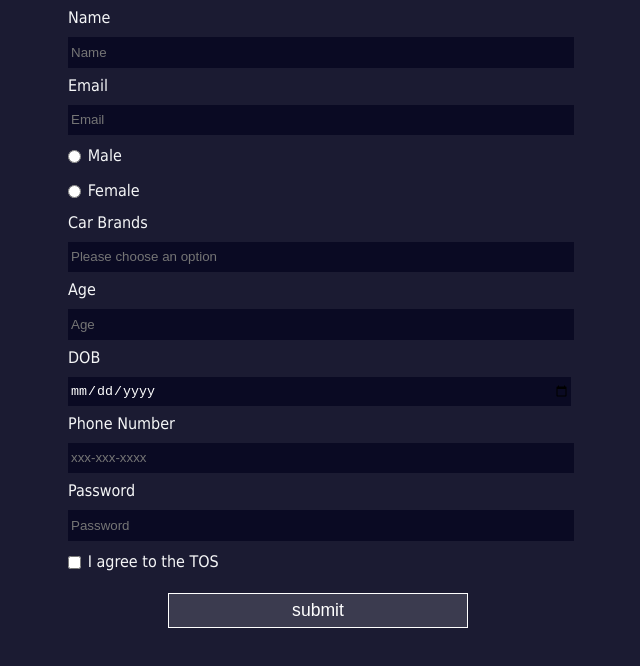
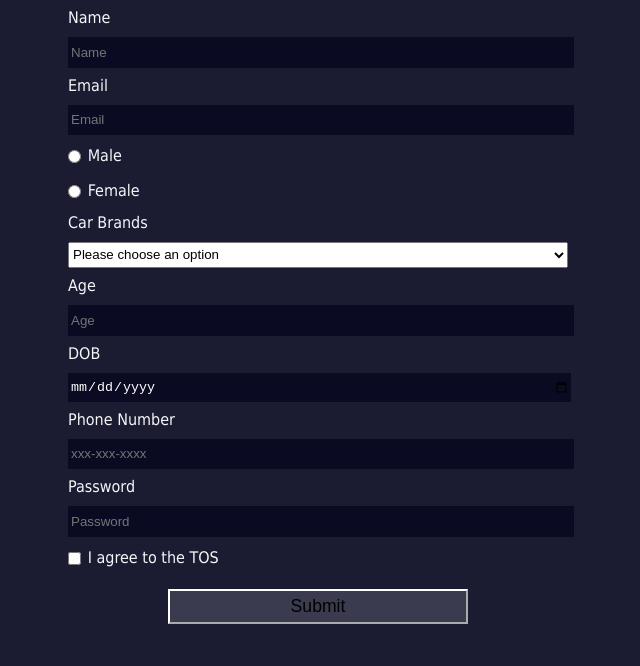
Before and after one commit to acciojob/signup-form-car-AnushaYuvika, a website: page main.html in a window 1280 px wide. Shown: the whole page, without its empty margins (322-962 px from the left). Drawn offline with Linux system fonts and the light colour scheme.

Commit message:
created a submission

```diff
--- a/main.html
+++ b/main.html
@@ -22,7 +22,12 @@
 			<input class="inline" type="radio" name="gender" id="gender_f" required />Female
 		</label>
 		<label for="cars">Car Brands
-			<input type="select" name="car" id="cars" placeholder="Please choose an option" required />
+			<select name="car" id="cars" required>
+			  <option value="">Please choose an option</option>
+			  <option value="bmw">BMW</option>
+			  <option value="audi">Audi</option>
+			  <option value="tesla">Tesla</option>
+			</select>
 		</label>
 		<label for="age">Age
 			<input type="number" id="age" name="age" placeholder="Age" required />
@@ -39,7 +44,7 @@
 		<label for="tos">
 			<input class="inline" type="checkbox" name="tos" id="tos" required />I agree to the TOS
 		</label>
-		<input type="submit" value="submit" />
+		<button type="submit">Submit</button>
 	</form>
     <script type="text/javascript" src="./script.js">
 </script>
--- a/styles.css
+++ b/styles.css
@@ -22,16 +22,18 @@ label {
 	margin: 0.5rem 0;
 }
 
-input {
+input, select {
 	margin: 10px 0 0 0;
 	width: 100%;
 	min-height: 2em;
+}
+input {
 	background-color: #0a0a23;
   border: 1px solid #0a0a23;
   color: #ffffff;
 }
 
-input[type="submit"] {
+button[type="submit"] {
 	display: block;
 	width: 60%;
 	margin: 1em auto;
```
